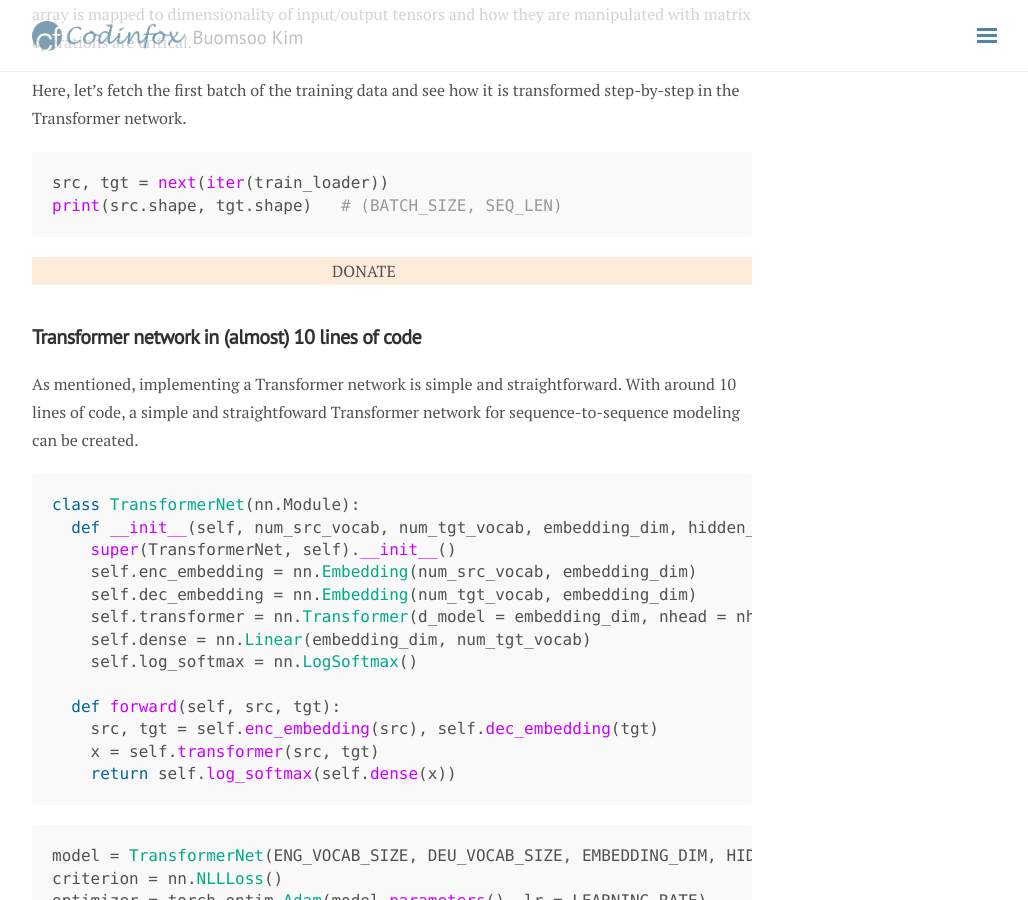
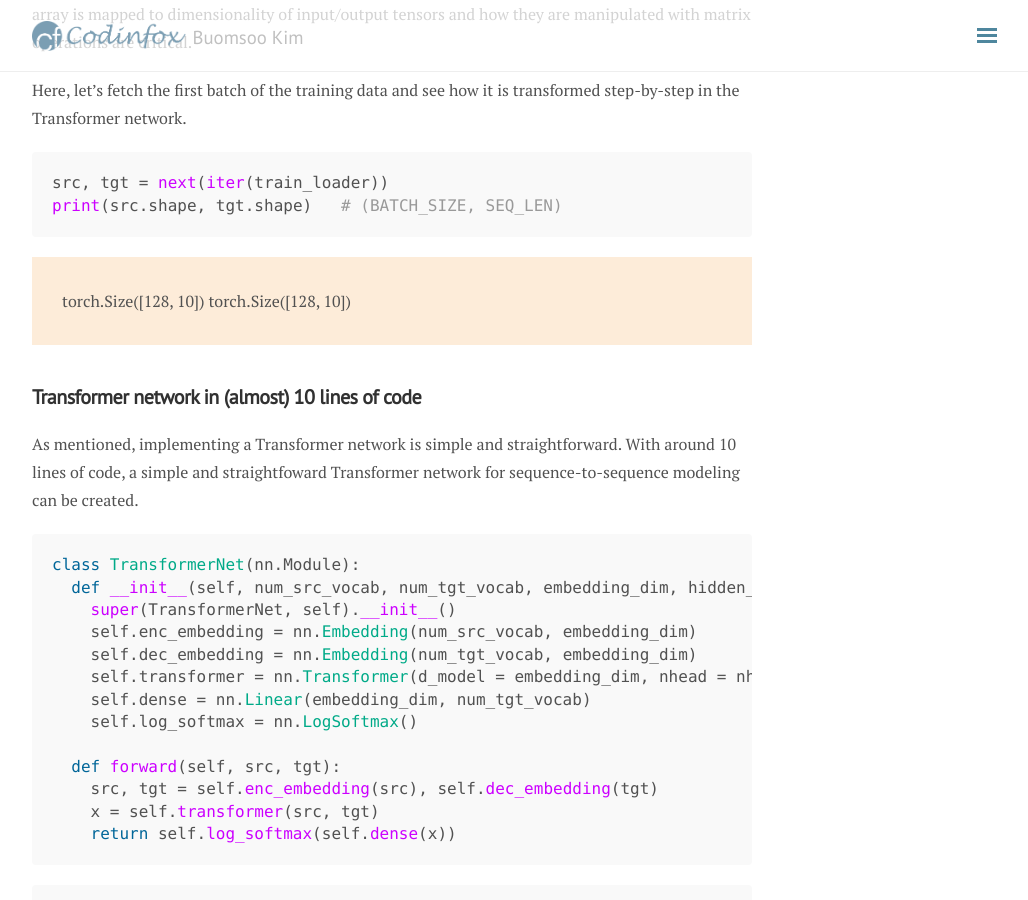
Before and after one commit to buomsoo-kim/buomsoo-kim.github.io, a Jekyll site: the page built from _posts/2020-04-21-Attention-mechanism-19.md.md, in a window 1280 px wide and 900 px high, scrolled down 3993 px. Shown: the whole window, without its empty margins (248-1276 px from the left). Built offline with Jekyll 4.4.1, drawn with Linux system fonts in a browser that asks for light colours; nearby versions of some CDN libraries; comment, search, counter and statistics services are not loaded.

Commit message:
Update 2020-04-21-Attention-mechanism-19.md.md

````diff
--- a/_posts/2020-04-21-Attention-mechanism-19.md.md
+++ b/_posts/2020-04-21-Attention-mechanism-19.md.md
@@ -158,8 +158,8 @@ src, tgt = next(iter(train_loader))
 print(src.shape, tgt.shape)   # (BATCH_SIZE, SEQ_LEN)
 ```
 
-<div style="background-color:rgba(245,161,66,.2);padding-left: 300px">
-DONATE
+<div style="background-color:rgba(245,161,66,.2); padding:30px">
+torch.Size([128, 10]) torch.Size([128, 10])
 </div>
 
 
````
